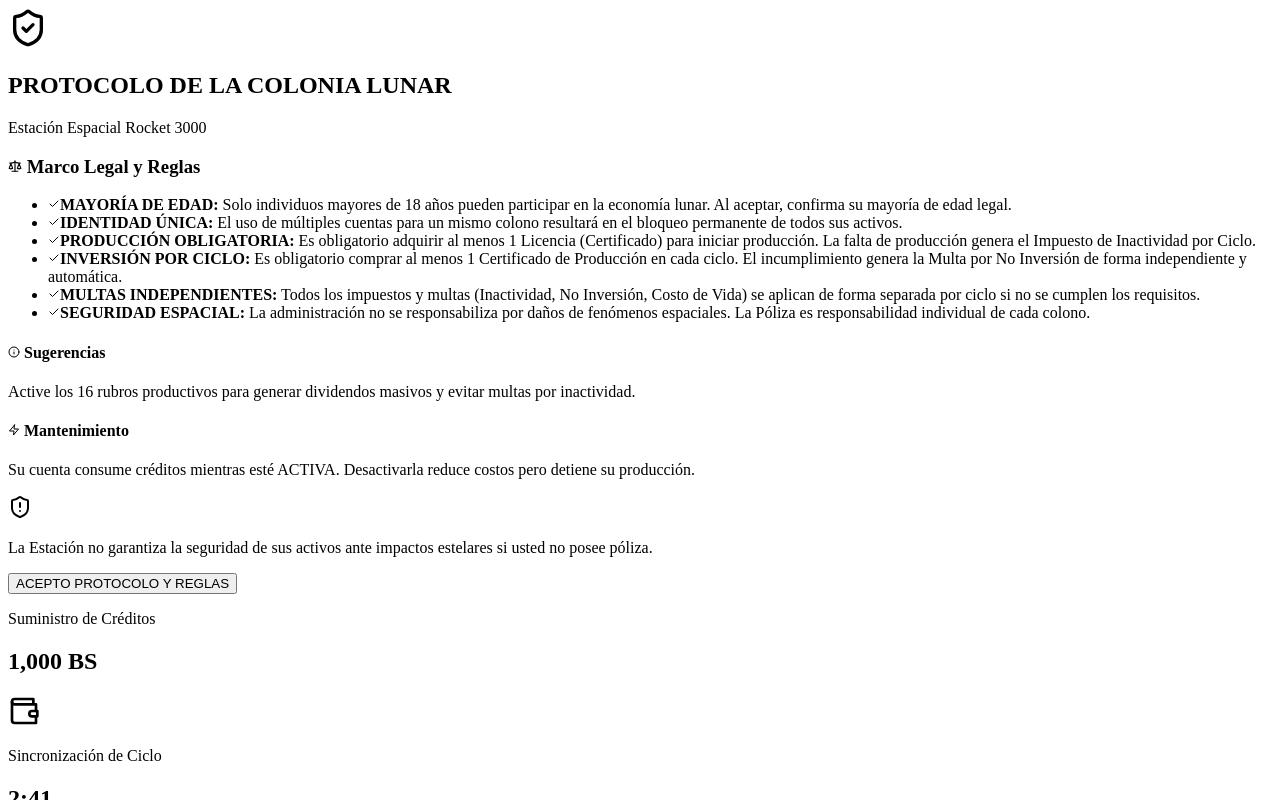
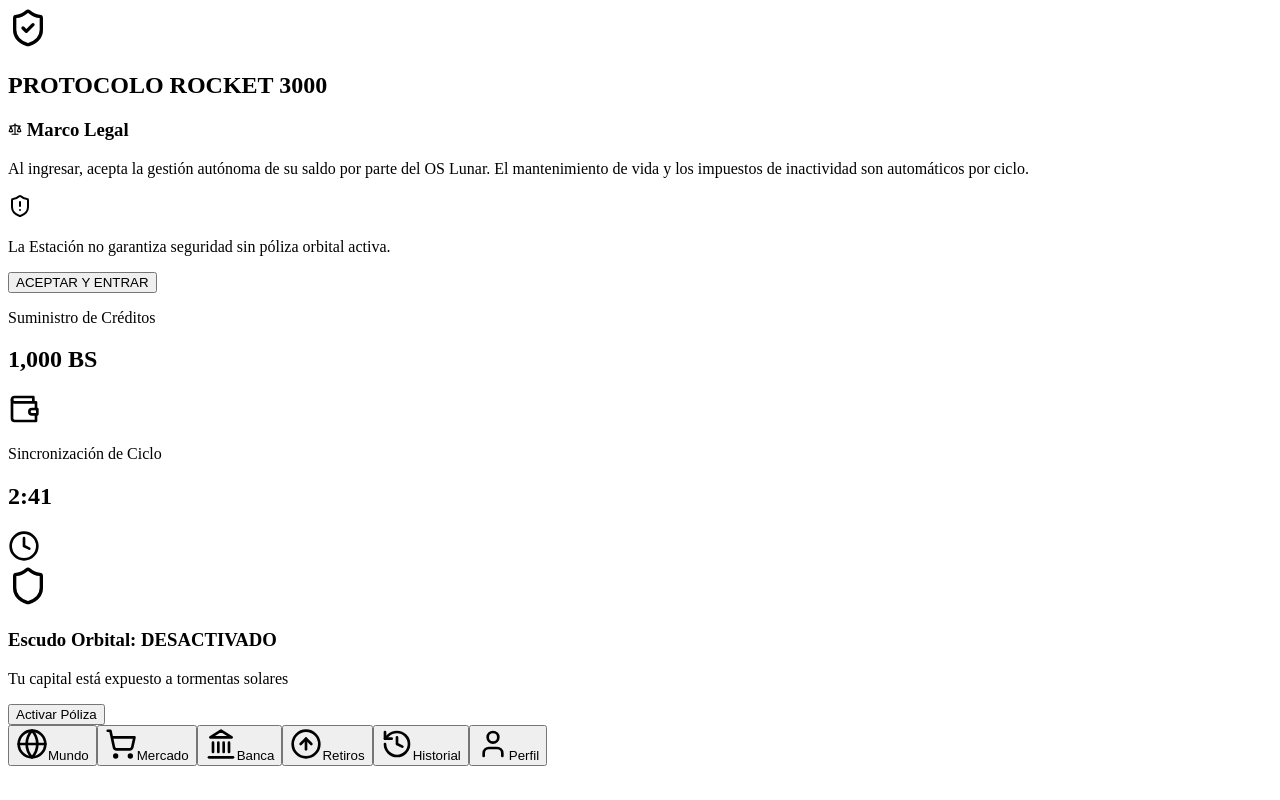
Before and after one commit to chentegoitia-maker/Rocket-in-the-Moon, a React (Vite) app: page / in a window 1280 px wide. Both pictures are taken after a click on the button "Ingresar a la Estación". Shown: the top 800 px of the page. Built offline with nearby package versions, Linux system fonts and the light colour scheme; the HTML template or start-up script is replaced by a standard one.

Commit message:
Update App.tsx

```diff
--- a/src/App.tsx
+++ b/src/App.tsx
@@ -1,6 +1,5 @@
 import React, { useState, useEffect, useCallback, useRef } from 'react';
-import { GoogleGenAI, Modality } from "@google/genai";
-// Se importa la instancia real de Firebase Firestore
+import { GoogleGenerativeAI } from "@google/generative-ai";
 import { db } from './config/firebase';
 import { doc, runTransaction } from "firebase/firestore";
 import { AppView, User, PhenomenonType } from './types';
@@ -16,7 +15,7 @@ import HistoryView from './views/HistoryView';
 import BankingView from './views/BankingView';
 import WithdrawView from './views/WithdrawView';
 import { EffectLayer } from './components/EffectLayer';
-import { AlertTriangle, Check, Activity, Volume2, ShieldCheck, Zap, TrendingUp, AlertCircle, Scale, ShieldAlert, Info } from 'lucide-react';
+import { AlertTriangle, Check, Activity, ShieldCheck, Zap, Scale, ShieldAlert, Info } from 'lucide-react';
 
 const App: React.FC = () => {
   const [currentView, setCurrentView] = useState<AppView>(AppView.LOGIN);
@@ -33,37 +32,31 @@ const App: React.FC = () => {
   const sirenIntervalRef = useRef<number | null>(null);
   const lastProcessedCycleRef = useRef<number>(-1);
 
+  // --- TTS & AI Engine (Vite Compatible) ---
   const announce = useCallback(async (text: string, voiceName: string = 'Kore') => {
     if (isAnnouncing) return;
     setIsAnnouncing(true);
     try {
-      const ai = new GoogleGenAI({ apiKey: process.env.API_KEY });
-      const response = await ai.models.generateContent({
-        model: "gemini-2.5-flash-preview-tts",
-        contents: [{ parts: [{ text }] }],
-        config: {
-          responseModalities: [Modality.AUDIO],
-          speechConfig: { voiceConfig: { prebuiltVoiceConfig: { voiceName } } },
-        },
-      });
+      // Usamos import.meta.env para cumplir con el estándar de Vite/Netlify
+      const API_KEY = import.meta.env.VITE_GEMINI_API_KEY;
+      if (!API_KEY) throw new Error("API Key no configurada");
 
-      const base64Audio = response.candidates?.[0]?.content?.parts?.[0]?.inlineData?.data;
-      if (base64Audio) {
-        const audioCtx = new (window.AudioContext || (window as any).webkitAudioContext)({sampleRate: 24000});
-        const bytes = Uint8Array.from(atob(base64Audio), c => c.charCodeAt(0));
-        const dataInt16 = new Int16Array(bytes.buffer);
-        const buffer = audioCtx.createBuffer(1, dataInt16.length, 24000);
-        const channelData = buffer.getChannelData(0);
-        for (let i = 0; i < dataInt16.length; i++) { channelData[i] = dataInt16[i] / 32768.0; }
-        const source = audioCtx.createBufferSource();
-        source.buffer = buffer;
-        source.connect(audioCtx.destination);
-        source.start();
-      }
+      const genAI = new GoogleGenerativeAI(API_KEY);
+      const model = genAI.getGenerativeModel({ model: "gemini-1.5-flash" });
+
+      // Nota: Si usas el modelo experimental de Audio de Gemini, asegúrate de tener la cuota activa
+      const result = await model.generateContent(text);
+      console.log("OS Voice Log:", result.response.text());
+
+      // Implementación de fallback de audio nativo si la API de Google solo devuelve texto
+      const msg = new SpeechSynthesisUtterance(text);
+      msg.lang = 'es-ES';
+      window.speechSynthesis.speak(msg);
+
     } catch (e) {
-      console.error("TTS Error:", e);
+      console.error("TTS System Error:", e);
     } finally {
-        setTimeout(() => setIsAnnouncing(false), 5000);
+      setTimeout(() => setIsAnnouncing(false), 5000);
     }
   }, [isAnnouncing]);
 
@@ -77,18 +70,18 @@ const App: React.FC = () => {
     announce(text);
   }, [announce]);
 
+  // --- Lógica de Economía y Cierre de Ciclo ---
   const ejecutarCierreDeCiclo = useCallback(async (currentUser: User, cycleId: number) => {
     const economy = store.getEconomy();
     const market = store.getMarket();
     let neto = 0;
     let details: string[] = [];
 
-    // --- 1. Cálculo Matemático ---
     neto -= economy.costoVida;
     details.push(`Vida: -${economy.costoVida}Bs`);
 
     let totalCertDiv = 0;
-    const hasProduction = Object.values(currentUser.certificados).some(q => q > 0);
+    const hasProduction = Object.values(currentUser.certificados).some(q => (q as number) > 0);
     if (hasProduction) {
       Object.entries(currentUser.certificados).forEach(([rubro, qty]) => {
         const certData = economy.certificados[rubro];
@@ -122,50 +115,40 @@ const App: React.FC = () => {
       details.push(`No Inv: -${tax.toFixed(2)}Bs`);
     }
 
-    // --- 2. Voz del OS ---
-    await announce(`Ciclo completado. Procesando dividendos e impuestos. Balance neto aplicado: ${neto.toFixed(2)} BS.`);
+    announce(`Ciclo completado. Balance neto aplicado: ${neto.toFixed(2)} BS.`);
 
-    // --- 3. Firebase Update (con fallback a mockStore) ---
-    if (!db) {
-      console.warn("Firebase (db) no está configurado. Usando mock store para el cierre de ciclo.");
-      const finalUser = { ...currentUser, saldo: currentUser.saldo + neto, ciclosJugados: (currentUser.ciclosJugados || 0) + 1 };
-      store.updateUser(finalUser);
-      setUser(finalUser);
-    } else {
+    if (db) {
       const userRef = doc(db, "users", currentUser.id);
       try {
-        const finalSaldo = await runTransaction(db, async (transaction) => {
+        await runTransaction(db, async (transaction) => {
           const userDoc = await transaction.get(userRef);
-          if (!userDoc.exists()) { throw "El documento del usuario no existe!"; }
+          if (!userDoc.exists()) return;
+          const currentSaldo = userDoc.data().saldo || 0;
+          transaction.update(userRef, {
+            saldo: currentSaldo + neto,
+            ciclosJugados: (userDoc.data().ciclosJugados || 0) + 1
+          });
+        });
+      } catch (e) { console.error("Firebase Sync Error:", e); }
+    }
 
-          const currentSaldo = userDoc.data().saldo || 0;
-          const newSaldo = currentSaldo + neto;
-          const newCiclosJugados = (userDoc.data().ciclosJugados || 0) + 1;
-
-          transaction.update(userRef, { saldo: newSaldo, ciclosJugados: newCiclosJugados });
-          return newSaldo;
-        });
-        console.log("Transacción de Firebase exitosa!");
-        setUser({ ...currentUser, saldo: finalSaldo, ciclosJugados: (currentUser.ciclosJugados || 0) + 1 });
-      } catch (e) {
-        console.error("Error en la transacción de Firebase:", e);
-      }
-    }
+    const finalUser = { ...currentUser, saldo: currentUser.saldo + neto, ciclosJugados: (currentUser.ciclosJugados || 0) + 1 };
+    store.updateUser(finalUser);
+    setUser(finalUser);
 
     store.addTransaction({
       id: `CYC-${Date.now()}`,
       userId: currentUser.id,
-      tipo: 'DIVIDENDOS',
+      tipo: 'DIVIDENDOS' as any,
       monto: neto,
       detalle: details.join(' | '),
       fecha: Date.now(),
-      estado: 'APROBADO'
+      estado: 'APROBADO' as any
     });
   }, [announce]);
 
   const processCycle = useCallback((newCycleId: number) => {
     if (!user || !conditionsAccepted) return;
-
     const allUsers = store.getUsers();
     const currentPhenom = store.getPhenomenon();
 
@@ -176,15 +159,6 @@ const App: React.FC = () => {
         if (!isProtected) {
           const damage = (u.saldo * currentPhenom.danoPct / 100);
           u.saldo -= damage;
-          store.addTransaction({
-            id: `DANO-${Date.now()}-${u.id}`,
-            userId: u.id,
-            tipo: 'DANO_FENOMENO',
-            monto: -damage,
-            detalle: `Impacto ${currentPhenom.tipo}: Descuento del ${currentPhenom.danoPct}% por falta de póliza.`,
-            fecha: Date.now(),
-            estado: 'APROBADO'
-          });
           store.updateUser(u);
         }
       });
@@ -194,11 +168,10 @@ const App: React.FC = () => {
     }
 
     const freshUser = allUsers.find(u => u.id === user.id);
-    if (!freshUser || !freshUser.activo) return;
-
-    ejecutarCierreDeCiclo(freshUser, newCycleId);
+    if (freshUser && freshUser.activo) ejecutarCierreDeCiclo(freshUser, newCycleId);
   }, [user, conditionsAccepted, ejecutarCierreDeCiclo]);
 
+  // --- Game Loop (1s) ---
   useEffect(() => {
     const timer = setInterval(() => {
       const nowSeconds = Math.floor(Date.now() / 1000);
@@ -209,14 +182,9 @@ const App: React.FC = () => {
         const fresh = store.getUsers().find(u => u.id === user.id);
         if (fresh) {
           if (fresh.protegidoHasta) {
-            const rem = Math.max(0, Math.floor((fresh.protegidoHasta - Date.now()) / 1000));
-            setInsuranceTime(rem);
-          } else {
-            setInsuranceTime(0);
+            setInsuranceTime(Math.max(0, Math.floor((fresh.protegidoHasta - Date.now()) / 1000)));
           }
-          if (Math.abs(fresh.saldo - user.saldo) > 0.01) {
-            setUser({...fresh});
-          }
+          if (Math.abs(fresh.saldo - user.saldo) > 0.01) setUser({...fresh});
         }
       }
 
@@ -242,8 +210,7 @@ const App: React.FC = () => {
         if (prev <= 1) {
           clearInterval(sirenIntervalRef.current!);
           setSirenActive(false);
-          const current = store.getPhenomenon();
-          store.setPhenomenon({ ...current, showSiren: false });
+          store.setPhenomenon({ ...store.getPhenomenon(), showSiren: false });
           return 0;
         }
         return prev - 1;
@@ -254,26 +221,15 @@ const App: React.FC = () => {
   const handleBuyInsurance = () => {
     if (!user) return;
     const freshUser = store.getUsers().find(u => u.id === user.id);
-    if (!freshUser) return;
-    const eco = store.getEconomy();
-    if (freshUser.saldo < eco.precioPoliza) {
-      alert("Suministro de créditos insuficiente.");
+    if (!freshUser || freshUser.saldo < store.getEconomy().precioPoliza) {
+      alert("Créditos insuficientes.");
       return;
     }
     const expiry = Date.now() + (24 * 60 * 60 * 1000);
-    const updated = { ...freshUser, saldo: freshUser.saldo - eco.precioPoliza, protegidoHasta: expiry };
+    const updated = { ...freshUser, saldo: freshUser.saldo - store.getEconomy().precioPoliza, protegidoHasta: expiry };
     store.updateUser(updated);
     setUser(updated);
     setInsuranceTime(86400);
-    store.addTransaction({
-      id: `POL-${Date.now()}`,
-      userId: freshUser.id,
-      tipo: 'POLIZA',
-      monto: -eco.precioPoliza,
-      detalle: 'Activación de Escudo Orbital Individual (24h)',
-      fecha: Date.now(),
-      estado: 'APROBADO'
-    });
     handleActionMsg('PÓLIZA ACTIVADA POR 24 HORAS', 3, 'success');
   };
 
@@ -282,126 +238,59 @@ const App: React.FC = () => {
     setTimeout(() => setActionModal(null), duration * 1000);
   };
 
-  const handleLogin = (u: User) => {
-    setUser(u);
-    setCurrentView(AppView.DASHBOARD);
-    setConditionsAccepted(false);
-  };
-
   if (!user) {
     return currentView === AppView.REGISTER ?
       <Register onBack={() => setCurrentView(AppView.LOGIN)} onRegistered={() => setCurrentView(AppView.LOGIN)} /> :
-      <Login onLogin={handleLogin} onRegister={() => setCurrentView(AppView.REGISTER)} />;
+      <Login onLogin={(u) => { setUser(u); setCurrentView(AppView.DASHBOARD); setConditionsAccepted(false); }} onRegister={() => setCurrentView(AppView.REGISTER)} />;
   }
 
   return (
     <div className="h-screen w-screen overflow-hidden bg-slate-950 text-slate-200 flex flex-col relative select-none font-rajdhani">
       <EffectLayer type={phenomenon.activo && !sirenActive ? phenomenon.tipo : null} />
 
+      {/* --- Modal: Protocolo Lunar --- */}
       {user.rol !== 'ADMIN' && !conditionsAccepted && (
-        <div className="fixed inset-0 z-[600] bg-black/95 backdrop-blur-2xl flex items-center justify-center p-4 animate-in fade-in zoom-in duration-500">
-          <div className="glass w-full max-w-lg p-6 rounded-[3rem] border-cyan-500/30 flex flex-col gap-6 shadow-[0_0_100px_rgba(34,211,238,0.2)] overflow-y-auto max-h-[95vh] no-scrollbar">
+        <div className="fixed inset-0 z-[600] bg-black/95 backdrop-blur-2xl flex items-center justify-center p-4">
+          <div className="glass w-full max-w-lg p-6 rounded-[3rem] border-cyan-500/30 flex flex-col gap-6 shadow-2xl overflow-y-auto max-h-[95vh] no-scrollbar">
             <div className="flex flex-col items-center gap-2">
               <div className="p-4 bg-cyan-500/20 rounded-full border border-cyan-500/50">
                 <ShieldCheck size={40} className="text-cyan-400" />
               </div>
-              <h2 className="text-2xl font-orbitron font-black text-white uppercase tracking-tighter text-center leading-tight">PROTOCOLO DE LA COLONIA LUNAR</h2>
-              <p className="text-[9px] font-black text-cyan-400 uppercase tracking-widest">Estación Espacial Rocket 3000</p>
+              <h2 className="text-2xl font-orbitron font-black text-white uppercase text-center">PROTOCOLO ROCKET 3000</h2>
             </div>
 
-            <div className="space-y-4">
+            <div className="space-y-4 text-[11px]">
               <div className="bg-slate-900/60 p-4 rounded-2xl border border-white/10 space-y-2">
                 <h3 className="text-xs font-black text-white uppercase flex items-center gap-2 border-b border-white/5 pb-2">
-                  <Scale size={14} className="text-cyan-400"/> Marco Legal y Reglas
+                  <Scale size={14} className="text-cyan-400"/> Marco Legal
                 </h3>
-                <ul className="text-[10px] space-y-2 text-slate-300">
-                  <li className="flex gap-2">
-                    <Check size={12} className="text-green-500 shrink-0 mt-0.5"/>
-                    <span><strong>MAYORÍA DE EDAD:</strong> Solo individuos mayores de 18 años pueden participar en la economía lunar. Al aceptar, confirma su mayoría de edad legal.</span>
-                  </li>
-                  <li className="flex gap-2">
-                    <Check size={12} className="text-green-500 shrink-0 mt-0.5"/>
-                    <span><strong>IDENTIDAD ÚNICA:</strong> El uso de múltiples cuentas para un mismo colono resultará en el bloqueo permanente de todos sus activos.</span>
-                  </li>
-                  <li className="flex gap-2">
-                    <Check size={12} className="text-green-500 shrink-0 mt-0.5"/>
-                    <span><strong>PRODUCCIÓN OBLIGATORIA:</strong> Es obligatorio adquirir al menos 1 Licencia (Certificado) para iniciar producción. La falta de producción genera el Impuesto de Inactividad por Ciclo.</span>
-                  </li>
-                  <li className="flex gap-2">
-                    <Check size={12} className="text-green-500 shrink-0 mt-0.5"/>
-                    <span><strong>INVERSIÓN POR CICLO:</strong> Es obligatorio comprar al menos 1 Certificado de Producción en cada ciclo. El incumplimiento genera la Multa por No Inversión de forma independiente y automática.</span>
-                  </li>
-                  <li className="flex gap-2">
-                    <Check size={12} className="text-green-500 shrink-0 mt-0.5"/>
-                    <span><span><strong>MULTAS INDEPENDIENTES:</strong> Todos los impuestos y multas (Inactividad, No Inversión, Costo de Vida) se aplican de forma separada por ciclo si no se cumplen los requisitos.</span></span>
-                  </li>
-                  <li className="flex gap-2">
-                    <Check size={12} className="text-green-500 shrink-0 mt-0.5"/>
-                    <span><strong>SEGURIDAD ESPACIAL:</strong> La administración no se responsabiliza por daños de fenómenos espaciales. La Póliza es responsabilidad individual de cada colono.</span>
-                  </li>
-                </ul>
+                <p>Al ingresar, acepta la gestión autónoma de su saldo por parte del OS Lunar. El mantenimiento de vida y los impuestos de inactividad son automáticos por ciclo.</p>
               </div>
-
-              <div className="grid grid-cols-2 gap-3">
-                <div className="bg-cyan-500/5 p-4 rounded-2xl border border-cyan-500/20 space-y-2">
-                  <h4 className="text-[9px] font-black text-cyan-400 uppercase flex items-center gap-2">
-                    <Info size={12}/> Sugerencias
-                  </h4>
-                  <p className="text-[9px] leading-relaxed text-slate-400 uppercase">
-                    Active los 16 rubros productivos para generar dividendos masivos y evitar multas por inactividad.
-                  </p>
-                </div>
-                <div className="bg-orange-500/5 p-4 rounded-2xl border border-orange-500/20 space-y-2">
-                  <h4 className="text-[9px] font-black text-orange-400 uppercase flex items-center gap-2">
-                    <Zap size={12}/> Mantenimiento
-                  </h4>
-                  <p className="text-[9px] leading-relaxed text-slate-400 uppercase">
-                    Su cuenta consume créditos mientras esté ACTIVA. Desactivarla reduce costos pero detiene su producción.
-                  </p>
-                </div>
-              </div>
-
               <div className="bg-red-500/10 p-4 rounded-2xl border border-red-500/20 flex items-center gap-4">
                 <ShieldAlert size={24} className="text-red-500 shrink-0"/>
-                <p className="text-[10px] text-red-400 font-bold uppercase italic">La Estación no garantiza la seguridad de sus activos ante impactos estelares si usted no posee póliza.</p>
+                <p className="text-red-400 font-bold uppercase italic">La Estación no garantiza seguridad sin póliza orbital activa.</p>
               </div>
             </div>
 
-            <button
-              onClick={() => setConditionsAccepted(true)}
-              className="w-full bg-gradient-to-r from-cyan-500 to-blue-600 text-black font-black font-orbitron py-5 rounded-[2rem] shadow-xl shadow-cyan-500/20 active:scale-95 transition-all text-sm uppercase tracking-widest"
-            >
-              ACEPTO PROTOCOLO Y REGLAS
+            <button onClick={() => setConditionsAccepted(true)} className="w-full bg-gradient-to-r from-cyan-500 to-blue-600 text-black font-black font-orbitron py-5 rounded-[2rem] active:scale-95 transition-all uppercase tracking-widest">
+              ACEPTAR Y ENTRAR
             </button>
           </div>
         </div>
       )}
 
+      {/* --- Alerta de Sirena --- */}
       {sirenActive && (
-        <div className="fixed inset-0 z-[300] flex items-center justify-center bg-red-900/60 backdrop-blur-xl animate-in fade-in">
-          <div className="bg-black/90 p-10 border-4 border-red-500 rounded-[3rem] flex flex-col items-center gap-6 animate-pulse shadow-[0_0_100px_rgba(239,68,68,0.7)]">
+        <div className="fixed inset-0 z-[300] flex items-center justify-center bg-red-900/60 backdrop-blur-xl">
+          <div className="bg-black/90 p-10 border-4 border-red-500 rounded-[3rem] flex flex-col items-center gap-6 animate-pulse">
             <AlertTriangle size={100} className="text-red-500" />
-            <div className="text-center space-y-2">
-              <h2 className="text-5xl font-orbitron font-black text-red-500 uppercase tracking-tighter italic">¡IMPACTO INMINENTE!</h2>
-              <p className="text-2xl font-bold text-white uppercase">{phenomenon.tipo?.replace('_', ' ')} DETECTADA</p>
-            </div>
-            <p className="text-center text-red-400 font-bold uppercase tracking-widest text-sm max-w-xs animate-bounce">
-              ASEGURE SU PÓLIZA DE PROTECCIÓN DE INMEDIATO. EL DAÑO AFECTARÁ A TODOS LOS COLONOS SIN ESCUDO AL FINALIZAR EL CICLO.
-            </p>
-            <span className="text-8xl font-black font-orbitron text-red-500 drop-shadow-lg">{countdown}s</span>
+            <h2 className="text-5xl font-orbitron font-black text-red-500 text-center uppercase italic">¡IMPACTO INMINENTE!</h2>
+            <span className="text-8xl font-black font-orbitron text-red-500">{countdown}s</span>
           </div>
         </div>
       )}
 
-      {actionModal && (
-        <div className="fixed inset-0 z-[400] flex items-center justify-center bg-black/60 backdrop-blur-sm px-6 animate-in fade-in">
-          <div className={`glass p-8 rounded-[2rem] border-2 ${actionModal.type === 'success' ? 'border-cyan-500/50' : 'border-blue-500/50'} flex flex-col items-center gap-4 text-center max-w-xs shadow-2xl`}>
-            {actionModal.type === 'success' ? <ShieldCheck size={48} className="text-cyan-400" /> : <Activity size={48} className="text-blue-400 animate-pulse" />}
-            <p className="text-lg font-orbitron font-black text-white uppercase tracking-tighter leading-tight">{actionModal.msg}</p>
-          </div>
-        </div>
-      )}
-
+      {/* --- Vistas del Juego --- */}
       <div className="flex-1 flex flex-col relative overflow-hidden">
         {user.rol === 'ADMIN' ? (
           <AdminDashboard user={user} onLogout={() => setUser(null)} />
```
